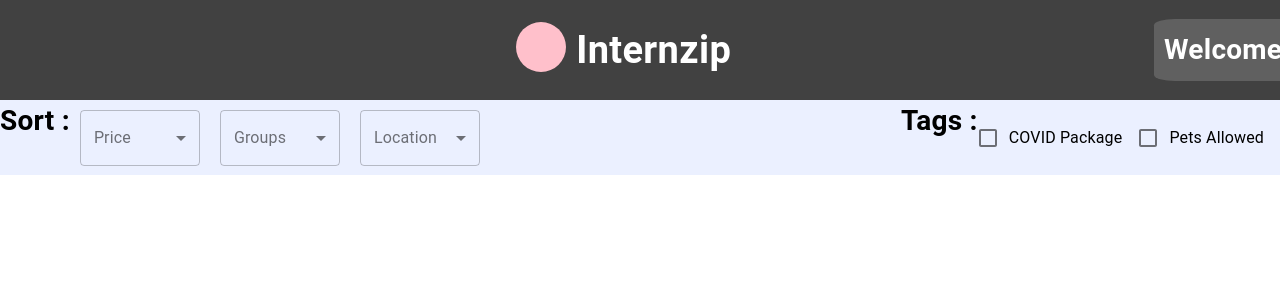
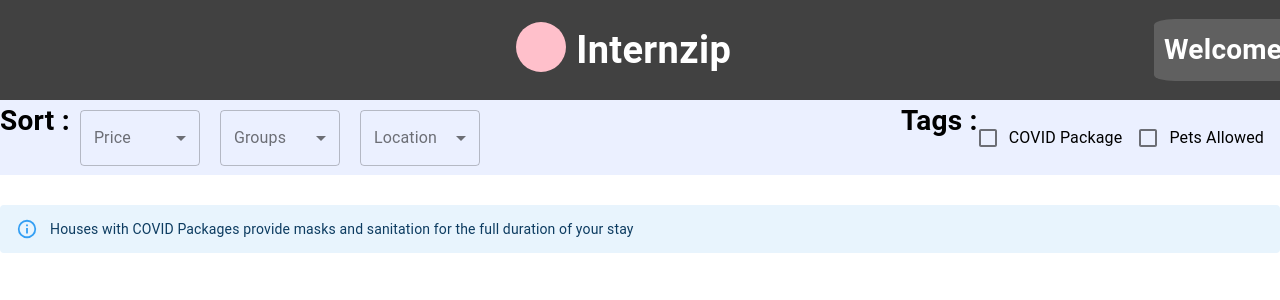
Before and after one commit to Moawin99/CEWIT-Hackathon-2021, a React (Create React App) app in the folder Front-End/: page / in a window 1280 px wide. Shown: the top 300 px of the page. Built offline with nearby package versions, Linux system fonts and the light colour scheme.

Commit message:
added COVID alert

```diff
--- a/Front-End/package.json
+++ b/Front-End/package.json
@@ -5,6 +5,7 @@
   "dependencies": {
     "@material-ui/core": "^4.11.3",
     "@material-ui/icons": "^4.11.2",
+    "@material-ui/lab": "^4.0.0-alpha.57",
     "@testing-library/jest-dom": "^5.11.9",
     "@testing-library/react": "^11.2.5",
     "@testing-library/user-event": "^12.7.3",
--- a/Front-End/src/Listings.jsx
+++ b/Front-End/src/Listings.jsx
@@ -1,12 +1,14 @@
 import React from 'react';
 import ListingHeader from './components/listingHeader';
 import Sort from './components/listingSort';
+import InfoAlert from './components/alert';
 
 function Listings() {
     return(
         <div className="App">
             <ListingHeader />
             <Sort />
+            <InfoAlert />
         </div>
     );
 }
--- /dev/null
+++ b/Front-End/src/components/alert.jsx
@@ -0,0 +1,23 @@
+import React from 'react';
+import { makeStyles} from '@material-ui/core';
+import Alert from '@material-ui/lab/Alert';
+
+const useStyles = makeStyles(() => ({
+    container:{
+        marginTop: '30px',
+        width: '100%'
+    }
+}))
+
+function InfoAlert({className, ...rest}){
+    const classes = useStyles();
+    return(
+        <div className={classes.container}>
+            <Alert severity="info">
+                Houses with COVID Packages provide masks and sanitation for the full duration of your stay
+            </Alert>
+        </div>
+    )
+}
+
+export default InfoAlert;
```
Also changed, not shown: Front-End/src/components/listingGrid.jsx (added, +21 -0 lines), 1 other file (tests, documents, lock files or other folders).
